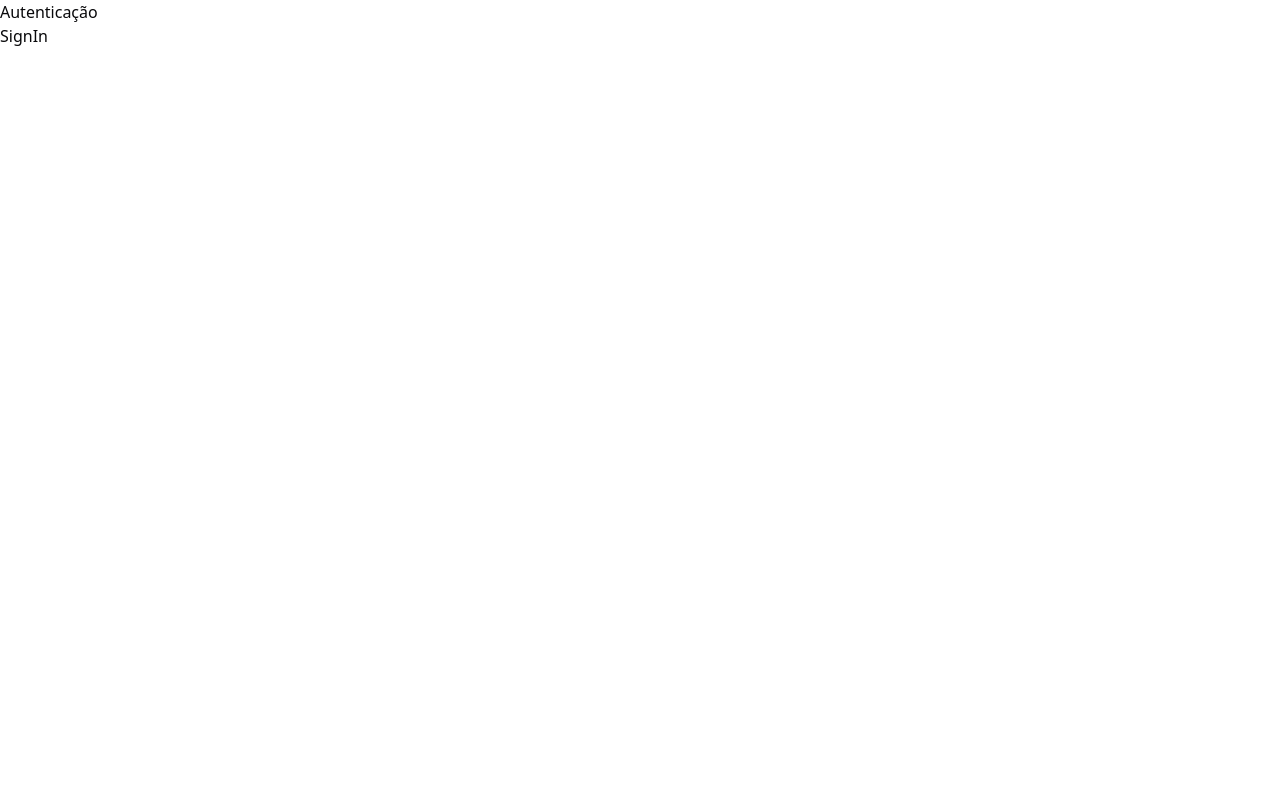
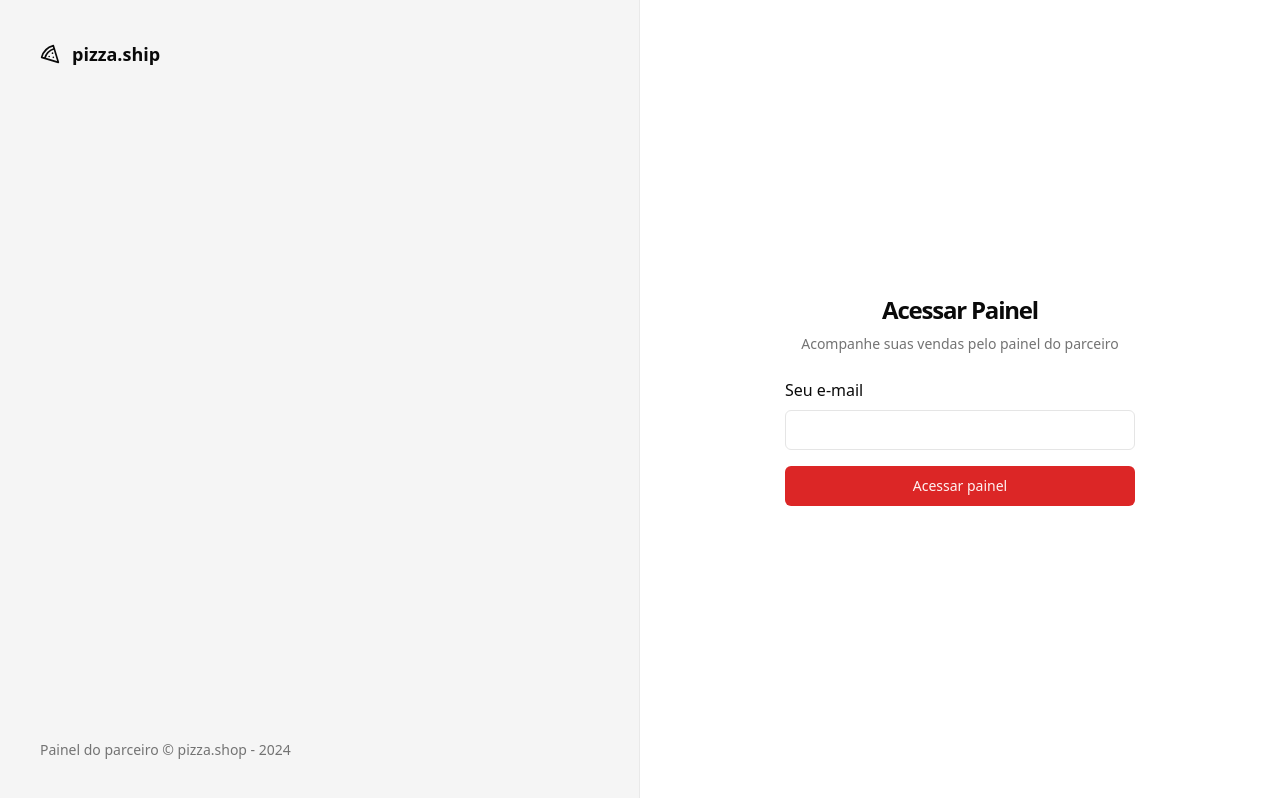
Before and after one commit to victorlucass/pizzashop-web, a React (Vite) app: page /sign-in in a window 1280 px wide. Built offline with nearby package versions, Linux system fonts and the light colour scheme.

Commit message:
chore: add react-hook-form and xod

```diff
--- a/package.json
+++ b/package.json
@@ -10,6 +10,8 @@
     "preview": "vite preview"
   },
   "dependencies": {
+    "@hookform/resolvers": "^3.3.4",
+    "@radix-ui/react-label": "^2.0.2",
     "@radix-ui/react-slot": "^1.0.2",
     "class-variance-authority": "^0.7.0",
     "clsx": "^2.1.0",
@@ -19,10 +21,12 @@
     "react": "^18.2.0",
     "react-dom": "^18.2.0",
     "react-helmet-async": "^2.0.4",
+    "react-hook-form": "^7.49.3",
     "react-router-dom": "^6.21.1",
     "sort-by": "^1.2.0",
     "tailwind-merge": "^2.2.0",
-    "tailwindcss-animate": "^1.0.7"
+    "tailwindcss-animate": "^1.0.7",
+    "zod": "^3.22.4"
   },
   "devDependencies": {
     "@rocketseat/eslint-config": "^2.1.0",
--- a/src/App.tsx
+++ b/src/App.tsx
@@ -1,8 +1,14 @@
 import '@/global.css'
 
+import { Helmet, HelmetProvider } from 'react-helmet-async'
 import { RouterProvider } from 'react-router-dom'
 
 import { routes } from './routes'
 export function App() {
-  return <RouterProvider router={routes} />
+  return (
+    <HelmetProvider>
+      <Helmet titleTemplate="%s | pizza.shop" />
+      <RouterProvider router={routes} />
+    </HelmetProvider>
+  )
 }
--- /dev/null
+++ b/src/components/ui/input.tsx
@@ -0,0 +1,25 @@
+import * as React from "react"
+
+import { cn } from "@/lib/utils"
+
+export interface InputProps
+  extends React.InputHTMLAttributes<HTMLInputElement> {}
+
+const Input = React.forwardRef<HTMLInputElement, InputProps>(
+  ({ className, type, ...props }, ref) => {
+    return (
+      <input
+        type={type}
+        className={cn(
+          "flex h-10 w-full rounded-md border border-input bg-background px-3 py-2 text-sm ring-offset-background file:border-0 file:bg-transparent file:text-sm file:font-medium placeholder:text-muted-foreground focus-visible:outline-none focus-visible:ring-2 focus-visible:ring-ring focus-visible:ring-offset-2 disabled:cursor-not-allowed disabled:opacity-50",
+          className
+        )}
+        ref={ref}
+        {...props}
+      />
+    )
+  }
+)
+Input.displayName = "Input"
+
+export { Input }
--- /dev/null
+++ b/src/components/ui/label.tsx
@@ -0,0 +1,24 @@
+import * as React from "react"
+import * as LabelPrimitive from "@radix-ui/react-label"
+import { cva, type VariantProps } from "class-variance-authority"
+
+import { cn } from "@/lib/utils"
+
+const labelVariants = cva(
+  "text-sm font-medium leading-none peer-disabled:cursor-not-allowed peer-disabled:opacity-70"
+)
+
+const Label = React.forwardRef<
+  React.ElementRef<typeof LabelPrimitive.Root>,
+  React.ComponentPropsWithoutRef<typeof LabelPrimitive.Root> &
+    VariantProps<typeof labelVariants>
+>(({ className, ...props }, ref) => (
+  <LabelPrimitive.Root
+    ref={ref}
+    className={cn(labelVariants(), className)}
+    {...props}
+  />
+))
+Label.displayName = LabelPrimitive.Root.displayName
+
+export { Label }
--- a/src/global.css
+++ b/src/global.css
@@ -2,69 +2,54 @@
 @tailwind components;
 @tailwind utilities;
 
+
 @layer base {
   :root {
     --background: 0 0% 100%;
-    --foreground: 240 10% 3.9%;
-
+    --foreground: 0 0% 3.9%;
     --card: 0 0% 100%;
-    --card-foreground: 240 10% 3.9%;
-
+    --card-foreground: 0 0% 3.9%;
     --popover: 0 0% 100%;
-    --popover-foreground: 240 10% 3.9%;
-
-    --primary: 240 5.9% 10%;
-    --primary-foreground: 0 0% 98%;
-
-    --secondary: 240 4.8% 95.9%;
-    --secondary-foreground: 240 5.9% 10%;
-
-    --muted: 240 4.8% 95.9%;
-    --muted-foreground: 240 3.8% 46.1%;
-
-    --accent: 240 4.8% 95.9%;
-    --accent-foreground: 240 5.9% 10%;
-
+    --popover-foreground: 0 0% 3.9%;
+    --primary: 0 72.2% 50.6%;
+    --primary-foreground: 0 85.7% 97.3%;
+    --secondary: 0 0% 96.1%;
+    --secondary-foreground: 0 0% 9%;
+    --muted: 0 0% 96.1%;
+    --muted-foreground: 0 0% 45.1%;
+    --accent: 0 0% 96.1%;
+    --accent-foreground: 0 0% 9%;
     --destructive: 0 84.2% 60.2%;
     --destructive-foreground: 0 0% 98%;
-
-    --border: 240 5.9% 90%;
-    --input: 240 5.9% 90%;
-    --ring: 240 10% 3.9%;
-
+    --border: 0 0% 89.8%;
+    --input: 0 0% 89.8%;
+    --ring: 0 72.2% 50.6%;
     --radius: 0.5rem;
   }
 
   .dark {
-    --background: 240 10% 3.9%;
+    --background: 0 0% 3.9%;
     --foreground: 0 0% 98%;
-
-    --card: 240 10% 3.9%;
+    --card: 0 0% 3.9%;
     --card-foreground: 0 0% 98%;
-
-    --popover: 240 10% 3.9%;
+    --popover: 0 0% 3.9%;
     --popover-foreground: 0 0% 98%;
-
-    --primary: 0 0% 98%;
-    --primary-foreground: 240 5.9% 10%;
-
-    --secondary: 240 3.7% 15.9%;
+    --primary: 0 72.2% 50.6%;
+    --primary-foreground: 0 85.7% 97.3%;
+    --secondary: 0 0% 14.9%;
     --secondary-foreground: 0 0% 98%;
-
-    --muted: 240 3.7% 15.9%;
-    --muted-foreground: 240 5% 64.9%;
-
-    --accent: 240 3.7% 15.9%;
+    --muted: 0 0% 14.9%;
+    --muted-foreground: 0 0% 63.9%;
+    --accent: 0 0% 14.9%;
     --accent-foreground: 0 0% 98%;
-
     --destructive: 0 62.8% 30.6%;
     --destructive-foreground: 0 0% 98%;
-
-    --border: 240 3.7% 15.9%;
-    --input: 240 3.7% 15.9%;
-    --ring: 240 4.9% 83.9%;
+    --border: 0 0% 14.9%;
+    --input: 0 0% 14.9%;
+    --ring: 0 72.2% 50.6%;
   }
 }
+
 
 @layer base {
   * {
--- a/src/pages/_layout/app.tsx
+++ b/src/pages/_layout/app.tsx
@@ -1,12 +1,16 @@
+import { Helmet } from 'react-helmet-async'
 import { Outlet } from 'react-router-dom'
 
 export function AppLayout() {
   return (
+    <>
+      <Helmet title="Dashboard" />
       <div>
         <h1>Cabeçalho</h1>
         <main>
           <Outlet />
         </main>
       </div>
+    </>
   )
 }
--- a/src/pages/_layout/auth.tsx
+++ b/src/pages/_layout/auth.tsx
@@ -1,12 +1,31 @@
+import { Pizza } from 'lucide-react'
+import { Helmet } from 'react-helmet-async'
 import { Outlet } from 'react-router-dom'
-
 export function AuthLayout() {
   return (
-    <div>
-      <h1>Autenticação</h1>
-      <main>
-        <Outlet />
-      </main>
-    </div>
+    <>
+      <Helmet title="Login" />
+      <div className="grid min-h-screen grid-cols-2">
+        <div className="flex h-full flex-col justify-between border-r border-foreground/5 bg-muted p-10 text-muted-foreground">
+          <div className="flex items-center gap-3 text-lg text-foreground">
+            <Pizza className="h-5 w-5" />
+            <span className="font-semibold">pizza.ship</span>
+          </div>
+          <footer className="text-sm">
+            Painel do parceiro &copy; pizza.shop - {new Date().getFullYear()}
+          </footer>
+        </div>
+        <main className="flex flex-col items-center justify-center">
+          <Outlet />
+        </main>
+      </div>
+    </>
   )
 }
+
+/*
+  ANOTAÇÕES -----------------------------------------------------
+  foreground: é a cor oposta, ou seja, se for dark, o background é light;
+  foreground/5: 5 de opacidade;
+  muted: é tipo um apelido das cores.
+*/
--- a/src/pages/auth/sign-in.tsx
+++ b/src/pages/auth/sign-in.tsx
@@ -1,3 +1,63 @@
+import { Label } from '@radix-ui/react-label'
+import { Helmet } from 'react-helmet-async'
+import { useForm } from 'react-hook-form'
+import { z } from 'zod'
+
+import { Button } from '@/components/ui/button'
+import { Input } from '@/components/ui/input'
+
+const signInFormSchema = z.object({
+  email: z.string().email({ message: 'E-mail inválido' }),
+  // username: z.string().optional(),
+  // password: z.string().min(6, { message: 'Senha inválido' }),
+})
+
+type SignInFormData = z.infer<typeof signInFormSchema>
+
 export function SignIn() {
-  return <h1>SignIn</h1>
+  const {
+    register,
+    handleSubmit,
+    formState: { isSubmitting },
+  } = useForm<SignInFormData>()
+
+  async function handleSignIn(data: SignInFormData) {
+    console.log(data)
+    await new Promise((resolver) => setTimeout(resolver, 2000))
+  }
+
+  return (
+    <>
+      <Helmet title="Login" />
+      <div className="p-8">
+        <div className="flex w-[350px] flex-col justify-center gap-6">
+          <div className="flex flex-col gap-2 text-center">
+            <h1 className="text-2xl font-semibold tracking-tighter">
+              Acessar Painel
+            </h1>
+            <p className="text-sm text-muted-foreground">
+              Acompanhe suas vendas pelo painel do parceiro
+            </p>
+          </div>
+
+          <form onSubmit={handleSubmit(handleSignIn)} className="space-y-4">
+            <div className="space-y-2">
+              <Label htmlFor="email">Seu e-mail</Label>
+              <Input id="email" type="email" {...register('email')} />
+            </div>
+            <Button disabled={isSubmitting} className="w-full" type="submit">
+              Acessar painel
+            </Button>
+          </form>
+        </div>
+      </div>
+    </>
+  )
 }
+
+/*
+  ANOTAÇÕES -----------------------------------------------------
+  tracking-tighter: vai deixar a font um pouco mais grudada.
+  register: vai registrar os dados/campos do formulário.
+  handleSubmit: vai processar os dados do formulário.
+*/
```
Also changed, not shown: 1 other file (tests, documents, lock files or other folders). Lines whose indentation alone changed are shown as unchanged.
